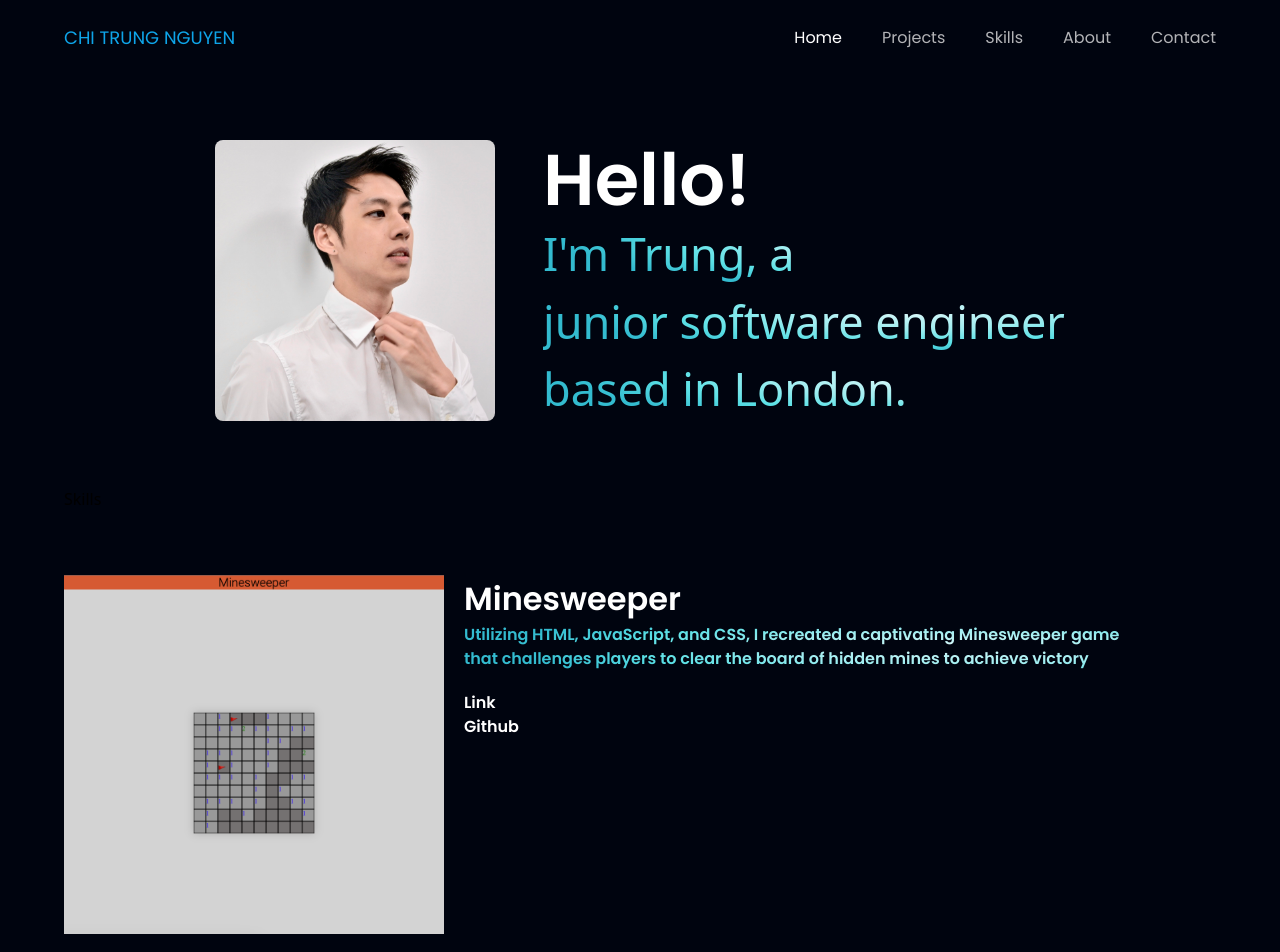
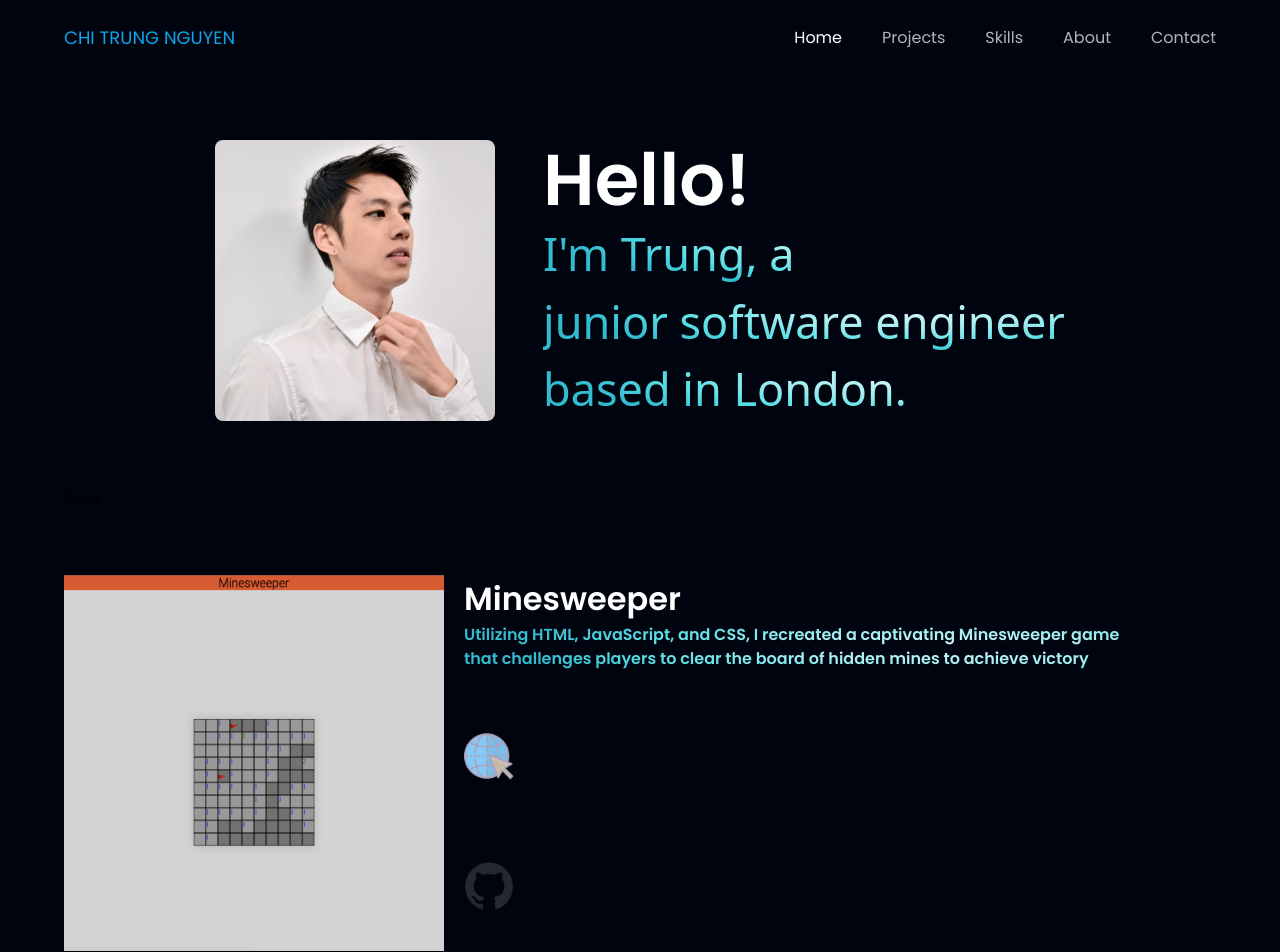
Before and after one commit to Puzzles65/portfolio_vite, a React (Vite) app: page / in a window 1280 px wide. Shown: the top 952 px of the page. Built offline with nearby package versions, Linux system fonts and the light colour scheme.

Commit message:
icons added, fa doesnt work need to download png

```diff
--- a/src/assets/index.js
+++ b/src/assets/index.js
@@ -1,8 +1,10 @@
-import close from './close.svg'
-import menu from './menu.svg'
-import photo from './photo.jpeg'
-import memes from './memes.png'
-import minesweeper from './minesweeper.png'
-import spaceCAT from './spaceCAT.png'
+import close from "./close.svg";
+import menu from "./menu.svg";
+import photo from "./photo.jpeg";
+import memes from "./memes.png";
+import minesweeper from "./minesweeper.png";
+import spaceCAT from "./spaceCAT.png";
+import github from "./github.png";
+import internet from "./internet.png";
 
-export { close, menu, photo, memes, minesweeper, spaceCAT};
+export { close, menu, photo, memes, minesweeper, spaceCAT, github, internet };
--- a/src/components/ProjectsContainer.jsx
+++ b/src/components/ProjectsContainer.jsx
@@ -1,6 +1,6 @@
 import React from "react";
 import styles from "../style";
-
+import { github, internet } from '../assets'
 // destructuring prop
 
 function ProjectsContainer({
@@ -10,7 +10,6 @@ function ProjectsContainer({
   description,
   link,
   githubLink,
-  icons
 }) {
   return (
     <section id="projects">
@@ -34,20 +33,28 @@ function ProjectsContainer({
             {description}
           </p>
           <a
-            className="text-white font-poppins font-semibold"
+            className="w-[50px] h-[50px] my-10"
             href={link}
             target="_blank"
             rel="noopener noreferrer"
           >
-            Link
+           <img
+          className={`max-w-full w-[50px]`}
+          src={internet}
+          alt="internet"
+        />
           </a>
           <a
-            className="text-white font-poppins font-semibold"
+            className="w-[50px] h-[50px] my-10"
             href={githubLink}
             target="_blank"
             rel="noopener noreferrer"
           >
-            Github
+                  <img
+          className={`max-w-full w-[50px]`}
+          src={github}
+          alt="github"
+        />
           </a>
         </div>
       </div>
```
Also changed, not shown: src/assets/github.png (added), src/assets/internet.png (added).
